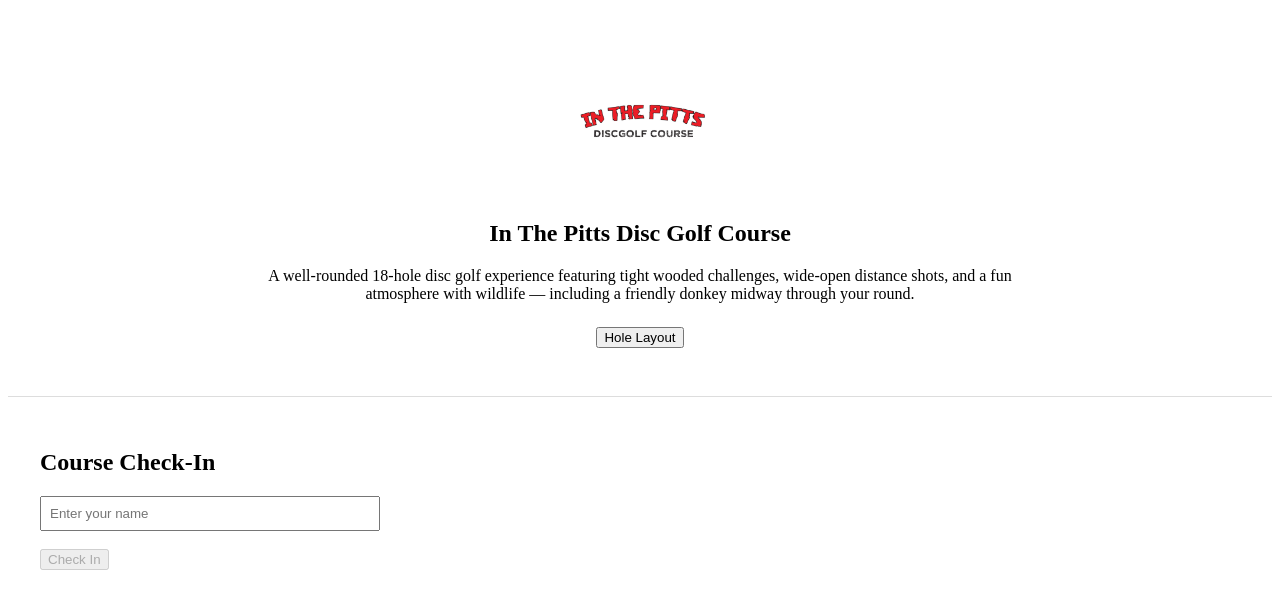
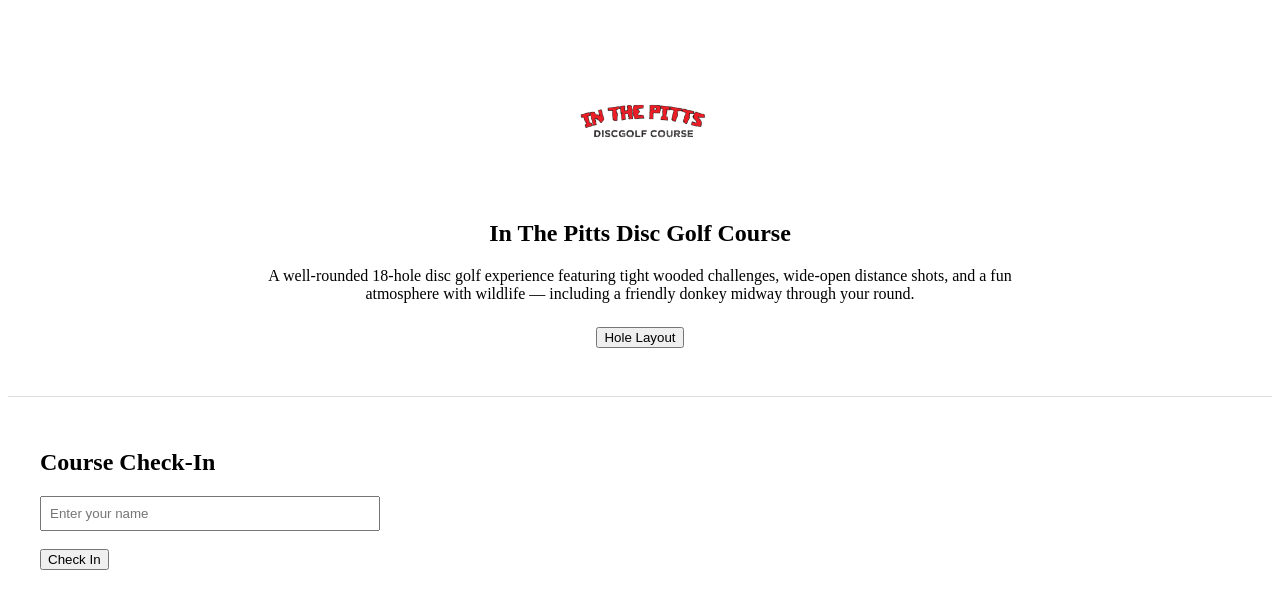
Before and after one commit to chadhagerty/inthepitts-discgolf-app, a Next.js app: page / in a window 1280 px wide. Shown: the top 608 px of the page. Built offline with nearby package versions, Linux system fonts and the light colour scheme.

Commit message:
Show expired/not-member messages

```diff
--- a/app/page.js
+++ b/app/page.js
@@ -50,7 +50,7 @@ function CheckIn() {
       <br />
       <br />
 
-      <button onClick={handleCheckIn} disabled={loading || !name.trim()}>
+      <button onClick={handleCheckIn} disabled={loading}>
         {loading ? "Checking..." : "Check In"}
       </button>
 
@@ -60,7 +60,7 @@ function CheckIn() {
         </p>
       )}
 
-      {result?.ok && result?.status === "expired" && (
+      {result?.status === "expired" && (
         <div style={{ marginTop: "1rem" }}>
           <p style={{ color: "red" }}>❌ Membership expired. Please renew.</p>
           <p>
@@ -72,7 +72,7 @@ function CheckIn() {
         </div>
       )}
 
-      {result?.ok && result?.status === "not-member" && (
+      {result?.status === "not-member" && (
         <div style={{ marginTop: "1rem" }}>
           <p>Not on the member list yet.</p>
           <p>
```
